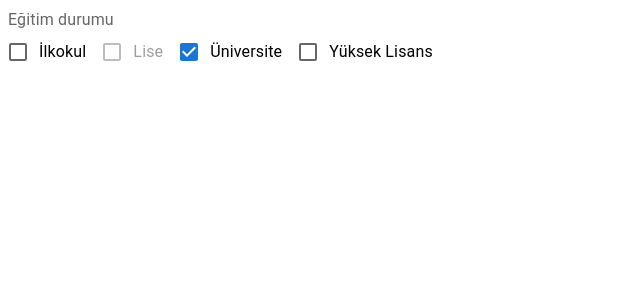
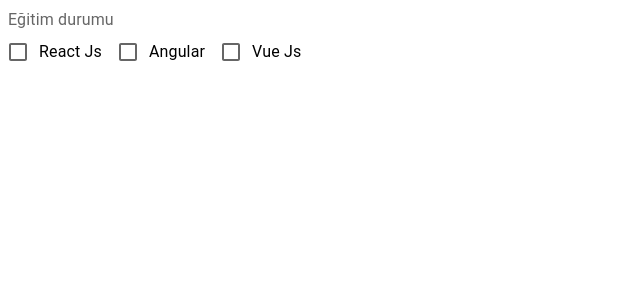
Before and after one commit to EkremL/MaterialUIBasicExamples, a React (Vite) app in the folder MUIBasics/: page / in a window 1280 px wide. Shown: the top 300 px of the page, without its empty margins (0-640 px from the left). Built offline with nearby package versions, Linux system fonts and the light colour scheme.

Commit message:
Checkboxes

```diff
--- a/MUIBasics/src/App.tsx
+++ b/MUIBasics/src/App.tsx
@@ -6,6 +6,7 @@
 import Lesson5_Select from "./Components/Lesson5_Select";
 import Lesson6_MultipleSelect from "./Components/Lesson6_MultipleSelect";
 import Lesson7_Checkbox from "./Components/Lesson7_Checkbox";
+import Lesson8_MultipleCheckbox from "./Components/Lesson8_MultipleCheckbox";
 import RadioExample from "./Components/RadioExample";
 
 function App() {
@@ -18,7 +19,8 @@
       {/* <RadioExample/> */}
       {/* <Lesson5_Select /> */}
       {/* <Lesson6_MultipleSelect/> */}
-      <Lesson7_Checkbox/>
+      {/* <Lesson7_Checkbox/> */}
+      <Lesson8_MultipleCheckbox/>
     </div>
   );
 }
--- a/MUIBasics/src/Components/Lesson7_Checkbox.tsx
+++ b/MUIBasics/src/Components/Lesson7_Checkbox.tsx
@@ -5,11 +5,18 @@
   Checkbox,
   FormLabel,
   FormGroup,
-  FormHelperText,
 } from "@mui/material";
+import { useState } from "react";
+
+
 
 const Lesson7_Checkbox = () => {
+
+  const [value, setValue] = useState(false)
+  console.log(value);
+
   return (
+    <>
       <Box>
         <FormControl>
           <FormLabel>Eğitim durumu</FormLabel>
@@ -18,11 +25,23 @@
             {/* disabled */}
             <FormControlLabel disabled control={<Checkbox />} label="Lise" />
             {/* default checked */}
-          <FormControlLabel control={<Checkbox defaultChecked />} label="Üniversite" />
+            <FormControlLabel
+              control={<Checkbox defaultChecked />}
+              label="Üniversite"
+            />
             <FormControlLabel control={<Checkbox />} label="Yüksek Lisans" />
           </FormGroup>
         </FormControl>
       </Box>
+      <Box>
+        <FormControl>
+          <FormLabel>Eğitim durumu</FormLabel>
+          <FormGroup row>
+            <FormControlLabel  control={<Checkbox checked={value} onChange={(e)=>setValue(e.target.checked)}/>} label="Kullanim kosullarini kabul ediyorum." />
+          </FormGroup>
+        </FormControl>
+      </Box>
+    </>
   );
 };
 
--- /dev/null
+++ b/MUIBasics/src/Components/Lesson8_MultipleCheckbox.tsx
@@ -0,0 +1,71 @@
+import {
+  Box,
+  FormControlLabel,
+  FormControl,
+  Checkbox,
+  FormLabel,
+  FormGroup,
+} from "@mui/material";
+import { useState } from "react";
+
+const Lesson8_MultipleCheckbox = () => {
+  const [knowledge, setKnowledge] = useState<string[]>([]);
+  console.log(knowledge);
+
+  const handleKnowledgeChange = (e: React.ChangeEvent<HTMLInputElement>) => {
+    const index = knowledge.indexOf(e.target.value);
+    //eğer eleman yoksa yani -1 ise ekleme işlemi yapcaz
+    if (index === -1) {
+      //içerisindeki tüm elemanmları döndürmek icin spread, ikinci kısım yeni eleman ve arraya eklenmiş olcak
+      setKnowledge([...knowledge, e.target.value]);
+    }
+    //silme işlemi
+    else {
+      setKnowledge(knowledge.filter((item) => item !== e.target.value));
+    }
+  };
+
+  return (
+    <>
+      <Box>
+        <FormControl>
+          <FormLabel>Eğitim durumu</FormLabel>
+          <FormGroup row>
+            <FormControlLabel
+              value="react"
+              control={
+                <Checkbox
+                  checked={knowledge.includes("react")}
+                  onChange={handleKnowledgeChange}
+                />
+              }
+              label="React Js"
+            />
+            <FormControlLabel
+              value="angular"
+              control={
+                <Checkbox
+                  checked={knowledge.includes("angular")}
+                  onChange={handleKnowledgeChange}
+                />
+              }
+              label="Angular"
+            />
+            <FormControlLabel
+              value="vue"
+              control={
+                <Checkbox
+                  checked={knowledge.includes("vue")}
+                  onChange={handleKnowledgeChange}
+                />
+              }
+              label="Vue Js"
+            />
+          </FormGroup>
+        </FormControl>
+      </Box>
+    </>
+  );
+};
+
+export default Lesson8_MultipleCheckbox;
```
Lines whose indentation alone changed are shown as unchanged.
